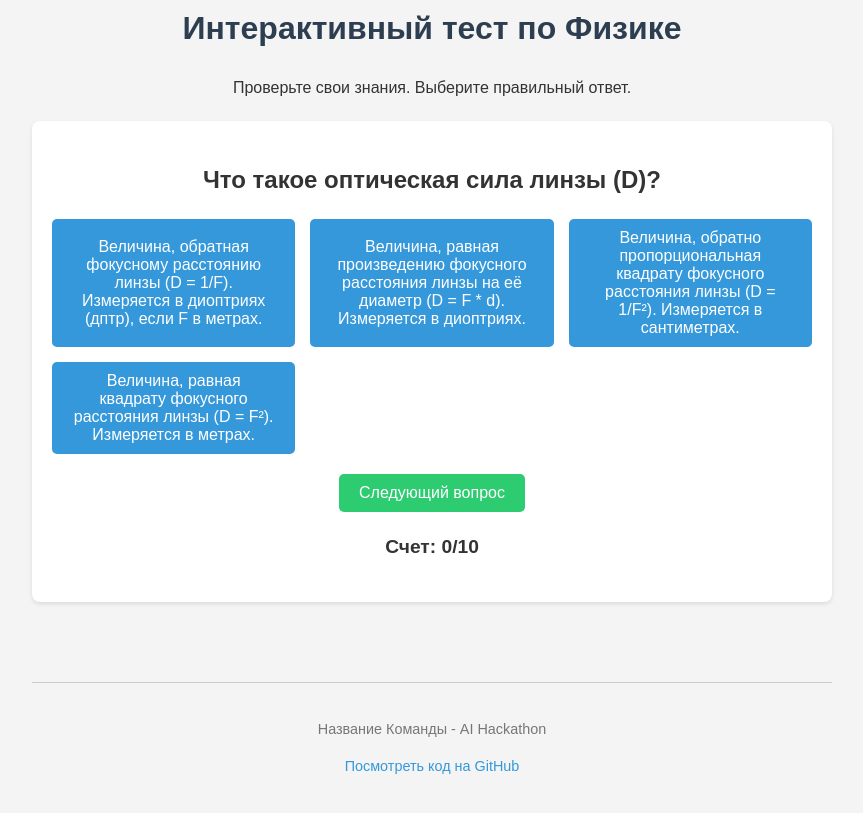
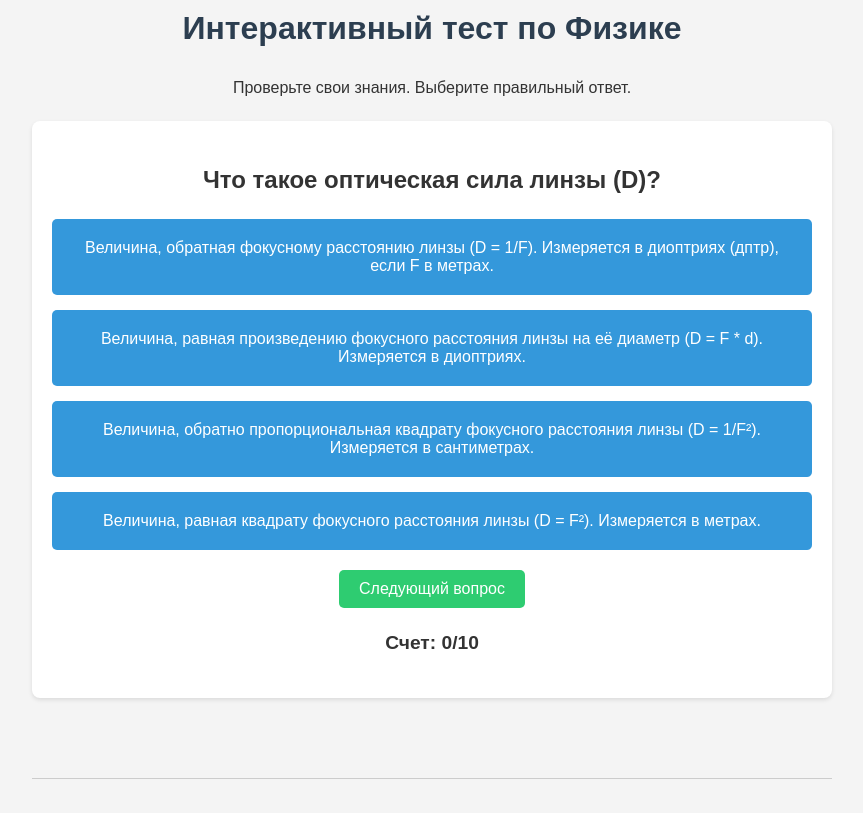
Before and after one commit to ItsDersty/ItsDersty.github.io, a plain HTML site: page index.html in a window 1280 px wide. Shown: the part 612-1425 px from the top of the page, without its empty margins (208-1071 px from the left). Drawn offline with Linux system fonts and the light colour scheme.

Commit message:
Add files via upload

```diff
--- a/script.js
+++ b/script.js
@@ -8,7 +8,8 @@ const flashcardsData = [
             "Существуют такие системы отсчёта, где тело ускоряется, даже если на него не действуют силы.",
             "Существуют такие системы отсчёта, где тело сохраняет скорость только при действии внешней силы.",
             "Существуют такие системы отсчёта (неинерциальные), где тело сохраняет постоянное ускорение без внешних воздействий."
-        ]
+        ],
+        picture: "newton1",
     },
     {
         front: "Второй закон Ньютона.",
@@ -17,7 +18,8 @@ const flashcardsData = [
             "Ускорение тела обратно пропорционально равнодействующей силе и прямо пропорционально массе тела. Формула: a = F / m.",
             "Ускорение тела прямо пропорционально его массе и обратно пропорционально приложенной силе. Формула: F = a / m.",
             "Ускорение тела определяется произведением массы на равнодействующую силу. Формула: a = m * F."
-        ]
+        ],
+        picture: "newton2",
     },
     {
         front: "Третий закон Ньютона.",
@@ -26,7 +28,8 @@ const flashcardsData = [
             "Силы, с которыми тела действуют друг на друга, равны и направлены в одну сторону. Формула: F₁₂ = F₂₁.",
             "Силы взаимодействия между телами зависят от их масс и направлены произвольно. Формула: F₁₂ ≠ -F₂₁.",
             "При взаимодействии двух тел одна сила всегда больше другой, но направления противоположны. Формула: F₁₂ > -F₂₁."
-        ]
+        ],
+        picture: "newton3",
     },
 
     // --- Линзы и Зеркала (Оптика) ---
@@ -37,7 +40,8 @@ const flashcardsData = [
             "1/F = d + f (F > 0 - фокусное расстояние, d - расстояние до линзы, f - расстояние до объекта). Мнимый фокус.",
             "F = 1/d + 1/f (F > 0 - фокусное расстояние, d - расстояние до фокуса, f - расстояние до изображения).",
             "1/F = 1/f - 1/d (F > 0 - фокусное расстояние, d - расстояние до изображения, f - расстояние до объекта). Действительный фокус."
-        ]
+        ],
+        picture: "sobLinza",
     },
     {
         front: "Формула тонкой рассеивающей линзы?",
@@ -46,7 +50,8 @@ const flashcardsData = [
             "1/F = d - f (F < 0 - фокусное расстояние, d - расстояние до изображения, f - расстояние до объекта). Мнимый фокус.",
             "F = 1/d - 1/f (F < 0 - фокусное расстояние, d - расстояние до мнимого изображения, f - расстояние до линзы).",
             "1/F = 1/f - 1/d (F > 0 - фокусное расстояние, d - расстояние до объекта, f - расстояние до изображения). Действительный фокус."
-        ]
+        ],
+        picture: "rasLinza",
     },
     {
         front: "Что такое оптическая сила линзы (D)?",
@@ -73,7 +78,8 @@ const flashcardsData = [
             "F = R/2 (F - фокусное расстояние, R - радиус кривизны). Знаки F, d, f не зависят от типа зеркала.",
             "1/F = d + f (F = R/2 - фокусное расстояние, R - радиус кривизны).",
             "F = 2R (F - фокусное расстояние, R - радиус кривизны). Знаки F, d, f одинаковы для всех зеркал."
-        ]
+        ],
+        picture: "sferZerkalo",
     },
     {
         front: "Характеристики изображения в плоском зеркале?",
@@ -82,7 +88,8 @@ const flashcardsData = [
             "Действительное, перевернутое, увеличенное изображение, расположенное за зеркалом на двойном расстоянии.",
             "Мнимое, перевернутое, уменьшенное изображение, находящееся ближе к зеркалу, чем предмет.",
             "Действительное, прямое, увеличенное изображение, расположенное перед зеркалом."
-        ]
+        ],
+        picture: "zerkalo",
     },
 
     // --- Электрический Ток ---
@@ -158,7 +165,8 @@ const flashcardsData = [
             "Источник тока, аккумулятор, предохранитель, переключатель, амперметр.",
             "Источник света, выключатель, аккумулятор, резистор, реостат.",
             "Источник напряжения, амперметр, реостат, диод, соединительные провода."
-        ]
+        ],
+        picture: "elShema",
     },
     {
         front: "Последовательное соединение проводников: Общее сопротивление?",
@@ -167,7 +175,8 @@ const flashcardsData = [
             "Общее сопротивление равно произведению сопротивлений: Rобщ = R₁ * R₂ * ... * R𝘯.",
             "Общее сопротивление равно разности сопротивлений: Rобщ = R₁ - R₂ - ... - R𝘯.",
             "Общее сопротивление определяется как среднее арифметическое сопротивлений: Rобщ = (R₁ + R₂ + ... + R𝘯) / n."
-        ]
+        ],
+        picture: "posledSoed",
     },
     {
         front: "Последовательное соединение: Сила тока и Напряжение?",
@@ -176,7 +185,8 @@ const flashcardsData = [
             "Сила тока делится между всеми проводниками, а напряжение на каждом одинаково (Uобщ = U₁ = U₂).",
             "Сила тока суммируется на каждом участке, напряжение одинаково на всех проводниках.",
             "Сила тока и напряжение всегда одинаковы на всех проводниках независимо от соединения."
-        ]
+        ],
+        picture: "posledSoed",
     },
     {
         front: "Параллельное соединение проводников: Общее сопротивление?",
@@ -185,7 +195,8 @@ const flashcardsData = [
             "Общее сопротивление равно сумме сопротивлений всех ветвей: Rобщ = R₁ + R₂ + ... + R𝘯.",
             "Общее сопротивление равно разности сопротивлений всех ветвей: Rобщ = R₁ - R₂ - ... - R𝘯.",
             "Общее сопротивление определяется произведением сопротивлений всех ветвей: Rобщ = R₁ * R₂ * ... * R𝘯."
-        ]
+        ],
+        picture: "parSoed",
     },
     {
         front: "Параллельное соединение: Сила тока и Напряжение?",
@@ -194,7 +205,8 @@ const flashcardsData = [
             "Сила тока одинакова во всех ветвях, а напряжение делится пропорционально сопротивлениям.",
             "Сила тока одинакова и напряжение складывается по всем ветвям.",
             "И сила тока, и напряжение одинаковы на всех параллельно соединённых участках."
-        ]
+        ],
+        picture: "parSoed",
     },
     {
         front: "Закон Ома для полной цепи?",
@@ -240,6 +252,10 @@ function displayCard(index) {
         const cardData = flashcardsData[index];
         frontElement.innerHTML = "<span class='cardtitle'>ВОПРОС</span>"+cardData.front;
         backElement.innerHTML = "<span class='cardtitle'>ОТВЕТ</span>"+cardData.back;
+
+        if (cardData.picture) {
+            backElement.innerHTML = `<img class="cardpicture" src='pics/${cardData.picture}.png'>`+backElement.innerHTML
+        }
 
         frontElement.style.backgroundColor = colors[index]; // Цвет фона карточки
         backElement.style.backgroundColor = colors[colors.length-index]; // Цвет фона карточки
@@ -408,7 +424,7 @@ function checkAnswer(event) {
         scoreElement.innerText = `Счет: ${score}/${MAX_QUESTIONS}`;
 
     } else {
-        resultElement.innerText = `Неправильно! Правильный ответ: ${correctAnswer}`;
+        resultElement.innerText = `Неправильно!`;
         resultElement.style.color = "red";
 
         answerButtons.forEach(button => {
@@ -418,6 +434,10 @@ function checkAnswer(event) {
                 button.style.border = "red 4px dashed"
             }
         });
+    }
+
+    if (currentQuestion.picture) {
+        resultElement.innerHTML += `<br><img style='border-radius: 16px;' src='pics/${currentQuestion.picture}.png'>`
     }
 }
 
--- a/style.css
+++ b/style.css
@@ -81,6 +81,14 @@ h1 {
     background-color: #2ecc71;
     color: white;
     transform: rotateY(180deg);
+
+    display: flex;
+    flex-direction: column;
+}
+
+.cardpicture {
+    border-radius: 8px;
+    max-height: 6em;
 }
 
 /* Класс для перевернутой карточки */
@@ -199,14 +207,14 @@ footer a:hover {
 }
 
 #answers {
-    display: grid;
-    grid-template-columns: repeat(auto-fit, minmax(200px, 1fr)); /* Адаптивная сетка */
+    display: flex;
+    flex-direction: column;
     gap: 15px;
     margin-bottom: 20px;
 }
 
 .answer-button {
-    padding: 10px 20px;
+    padding: 20px;
     font-size: 1em;
     cursor: pointer;
     background-color: #3498db;
```
